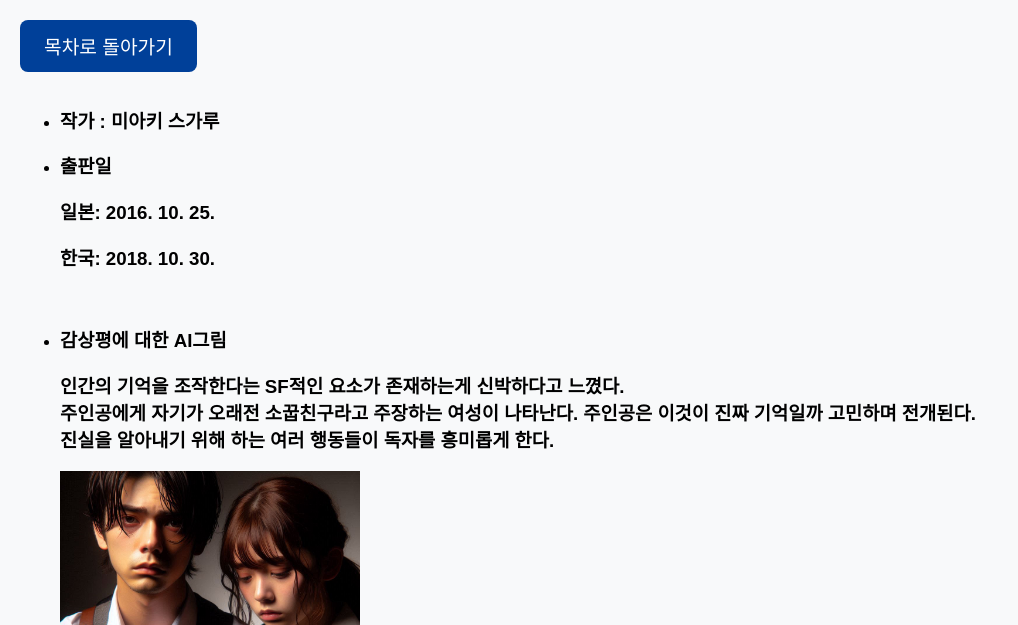
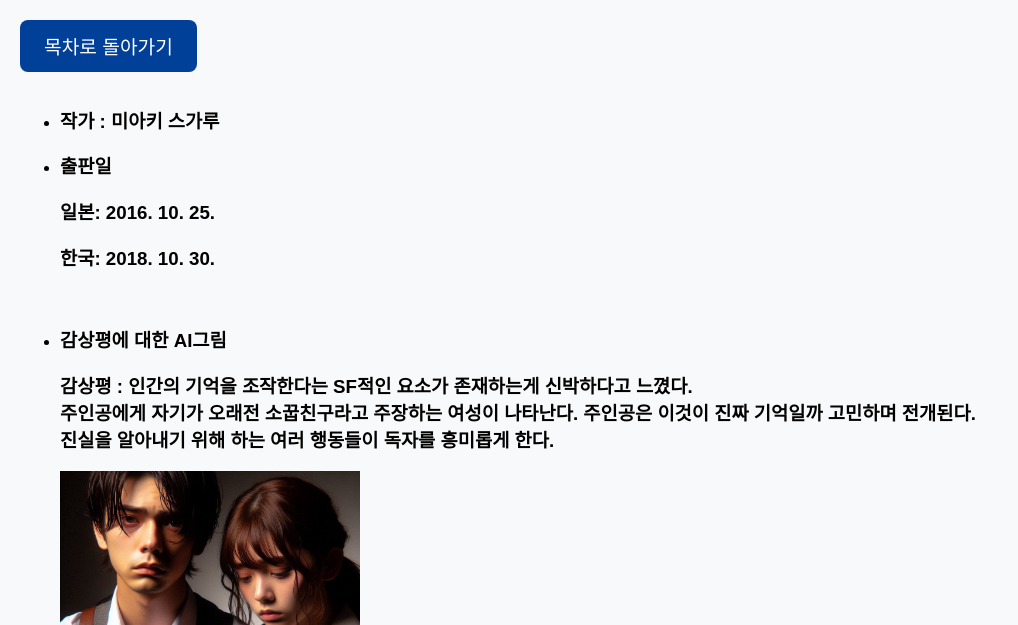
Before and after one commit to Standardrkd/my_book_log, a plain HTML site: page your_story.html in a window 1280 px wide. Shown: the part 175-800 px from the top of the page, without its empty margins (0-1018 px from the left). Drawn offline with Linux system fonts and the light colour scheme.

Commit message:
너의 이야기 최종

```diff
--- a/your_story.html
+++ b/your_story.html
@@ -14,7 +14,7 @@
     <h3>일본: 2016. 10. 25.</h3>
     <h3>한국: 2018. 10. 30.</h3> <br>
     <li><h3>감상평에 대한 AI그림</h3></li>
-    <h3>인간의 기억을 조작한다는 SF적인 요소가 존재하는게 신박하다고 느꼈다.<br>
+    <h3>감상평 : 인간의 기억을 조작한다는 SF적인 요소가 존재하는게 신박하다고 느꼈다.<br>
         주인공에게 자기가 오래전 소꿉친구라고 주장하는 여성이 나타난다. 주인공은 이것이 진짜 기억일까 고민하며 전개된다.<br>
         진실을 알아내기 위해 하는 여러 행동들이 독자를 흥미롭게 한다.<br>
     </h3>
```
